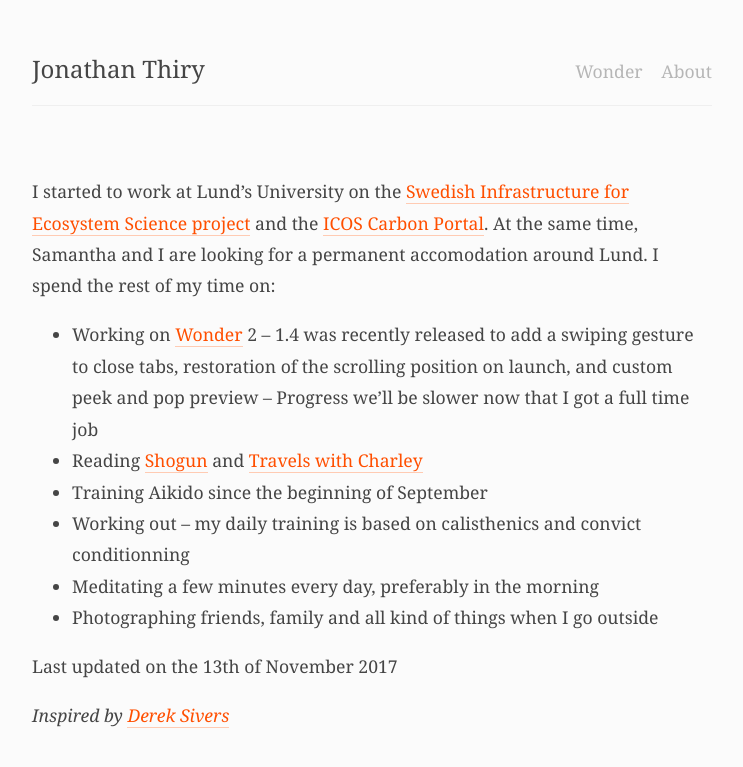
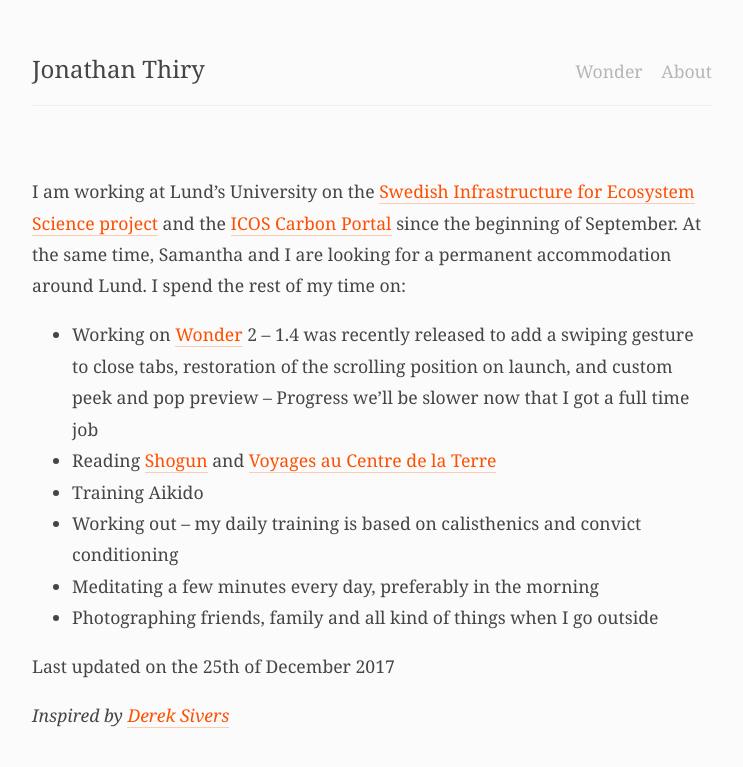
Before and after one commit to jonathanthiry/jonathanthiry.github.com, a Jekyll site: the page built from now.md, in a window 1280 px wide. Shown: the top 767 px of the page, without its empty margins (268-1011 px from the left). Built offline with Jekyll 4.4.1, drawn with Linux system fonts in a browser that asks for light colours.

Commit message:
Update now page

```diff
--- a/now.md
+++ b/now.md
@@ -1,16 +1,16 @@
 ---
 layout: page
 permalink: /now
-date: 2017-11-13
+date: 2017-12-25
 ---
 
-I started to work at Lund's University on the [Swedish Infrastructure for Ecosystem Science project](http://www.fieldsites.se/en-GB) and the [ICOS Carbon Portal](https://www.icos-cp.eu/).
-At the same time, Samantha and I are looking for a permanent accomodation around Lund. I spend the rest of my time on:
+I am working at Lund's University on the [Swedish Infrastructure for Ecosystem Science project](http://www.fieldsites.se/en-GB) and the [ICOS Carbon Portal](https://www.icos-cp.eu/) since the beginning of September.
+At the same time, Samantha and I are looking for a permanent accommodation around Lund. I spend the rest of my time on:
 
 - Working on [Wonder](https://itunes.apple.com/us/app/wonder-reader-for-wikipedia/id1050888989?mt=8&at=1010lo2M) 2 -- 1.4 was recently released to add a swiping gesture to close tabs, restoration of the scrolling position on launch, and custom peek and pop preview -- Progress we'll be slower now that I got a full time job
-- Reading [Shogun](https://en.wikipedia.org/wiki/Sh%C5%8Dgun_(novel)) and [Travels with Charley](https://en.wikipedia.org/wiki/Travels_with_Charley)
-- Training Aikido since the beginning of September
-- Working out -- my daily training is based on calisthenics and convict conditionning
+- Reading [Shogun](https://en.wikipedia.org/wiki/Sh%C5%8Dgun_(novel)) and [Voyages au Centre de la Terre](https://fr.wikipedia.org/wiki/Voyage_au_centre_de_la_Terre)
+- Training Aikido
+- Working out -- my daily training is based on calisthenics and convict conditioning
 - Meditating a few minutes every day, preferably in the morning
 - Photographing friends, family and all kind of things when I go outside
 
```
